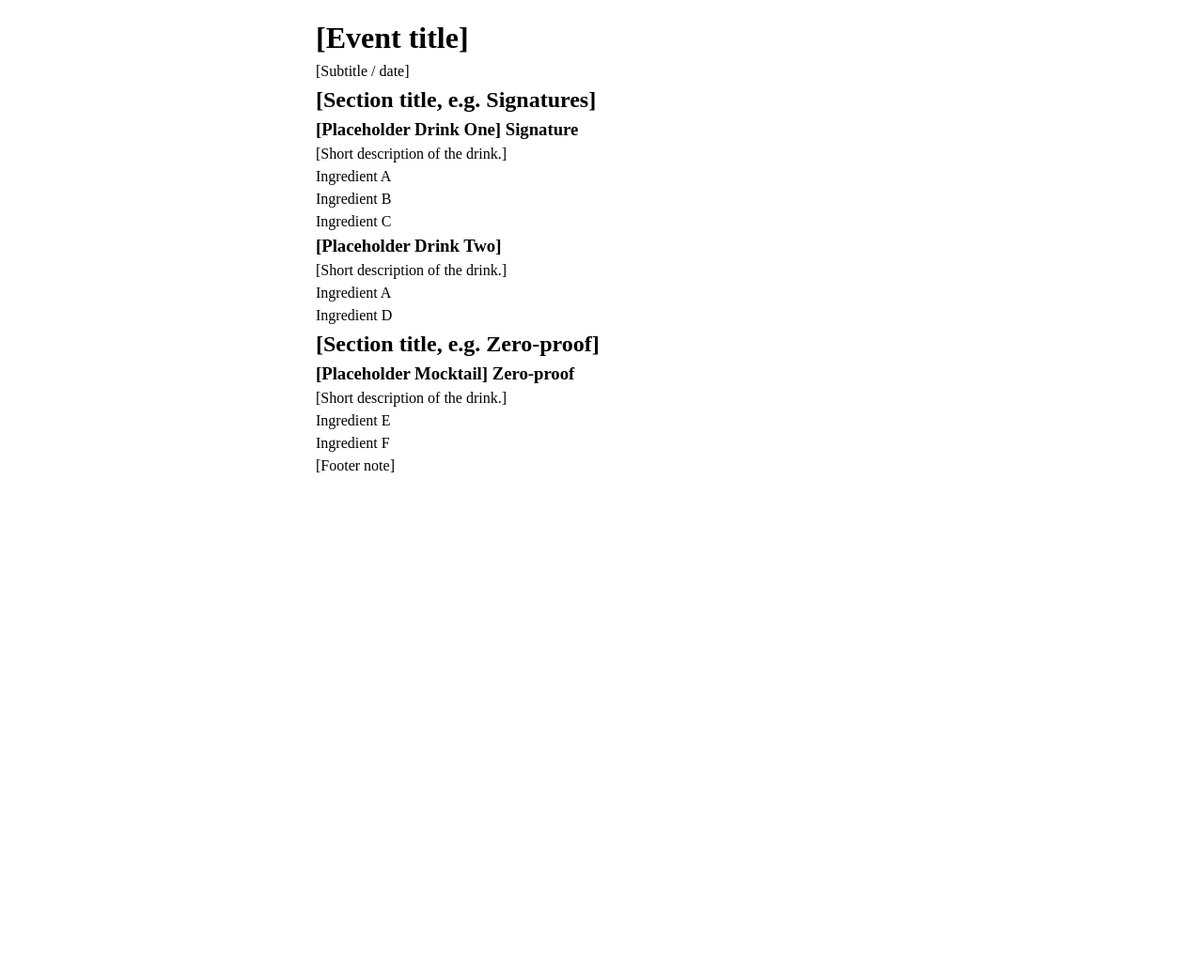
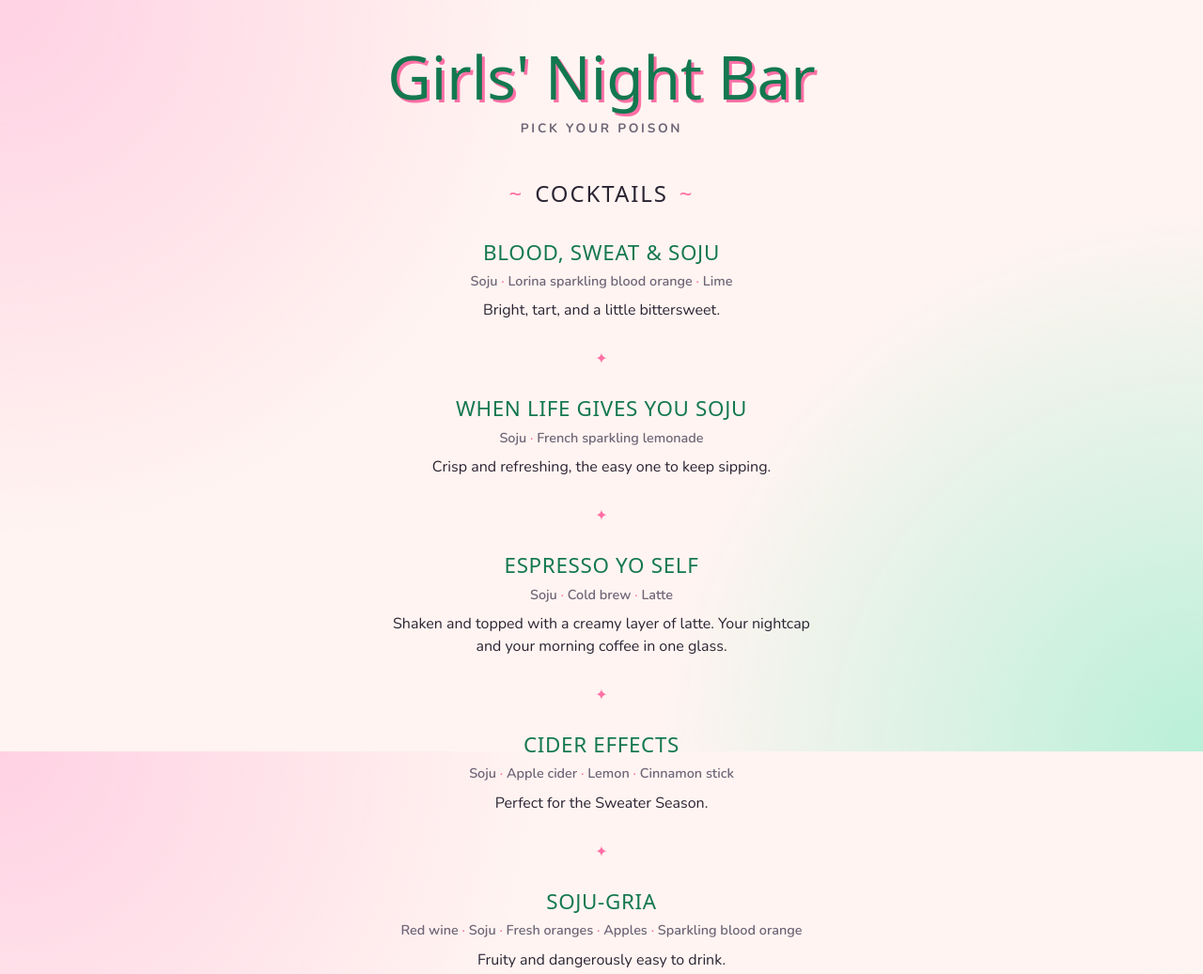
Before and after one commit to dkyung94/cocktail-menu, a plain HTML site: page index.html in a window 1280 px wide. Shown: the top 1037 px of the page at 94% size. Before the commit the page ends 800 px from the top, so only its background shows below. Drawn offline with nearby package versions, Linux system fonts and the light colour scheme; a web font is replaced by a local one.

Commit message:
Add real cocktail list and playful soju-pop design
Co-Authored-By: Claude Opus 5.5 <noreply@anthropic.com>

```diff
--- a/index.html
+++ b/index.html
@@ -3,19 +3,20 @@
 <head>
   <meta charset="utf-8">
   <meta name="viewport" content="width=device-width, initial-scale=1">
-  <!-- PLACEHOLDER: page title shown in the browser tab -->
-  <title>Cocktail Menu</title>
-  <!-- PLACEHOLDER: short description (used by link previews) -->
+  <title>Girls' Night Bar</title>
   <meta name="description" content="Tonight's cocktail menu">
+
+  <link rel="preconnect" href="https://fonts.googleapis.com">
+  <link rel="preconnect" href="https://fonts.gstatic.com" crossorigin>
+  <link rel="stylesheet" href="https://fonts.googleapis.com/css2?family=Bagel+Fat+One&family=Nunito:wght@400;600;700&display=swap">
+
   <link rel="stylesheet" href="styles.css">
   <script src="menu.js" defer></script>
 </head>
 <body>
   <header class="site-header">
-    <!-- PLACEHOLDER: event name / heading -->
-    <h1>[Event title]</h1>
-    <!-- PLACEHOLDER: optional subtitle, date, host names -->
-    <p class="tagline">[Subtitle / date]</p>
+    <h1>Girls' Night Bar</h1>
+    <p class="tagline">Pick your poison</p>
   </header>
 
   <main>
@@ -26,8 +27,7 @@
   </main>
 
   <footer class="site-footer">
-    <!-- PLACEHOLDER: footer note (e.g. "Ask the bartender for anything off-menu") -->
-    <p>[Footer note]</p>
+    <p>Cheers! 🥂</p>
   </footer>
 </body>
 </html>
--- a/menu.js
+++ b/menu.js
@@ -6,29 +6,38 @@
 const MENU = {
   sections: [
     {
-      title: "[Section title, e.g. Signatures]",
+      title: "Cocktails",
       drinks: [
         {
-          name: "[Placeholder Drink One]",
-          ingredients: ["Ingredient A", "Ingredient B", "Ingredient C"],
-          description: "[Short description of the drink.]",
-          tag: "Signature",
+          name: "Blood, Sweat & Soju",
+          ingredients: ["Soju", "Lorina sparkling blood orange", "Lime"],
+          description: "Bright, tart, and a little bittersweet.",
         },
         {
-          name: "[Placeholder Drink Two]",
-          ingredients: ["Ingredient A", "Ingredient D"],
-          description: "[Short description of the drink.]",
+          name: "When Life Gives You Soju",
+          ingredients: ["Soju", "French sparkling lemonade"],
+          description: "Crisp and refreshing, the easy one to keep sipping.",
         },
-      ],
-    },
-    {
-      title: "[Section title, e.g. Zero-proof]",
-      drinks: [
         {
-          name: "[Placeholder Mocktail]",
-          ingredients: ["Ingredient E", "Ingredient F"],
-          description: "[Short description of the drink.]",
-          tag: "Zero-proof",
+          name: "Espresso Yo Self",
+          ingredients: ["Soju", "Cold brew", "Latte"],
+          description:
+            "Shaken and topped with a creamy layer of latte. Your nightcap and your morning coffee in one glass.",
+        },
+        {
+          name: "Cider Effects",
+          ingredients: ["Soju", "Apple cider", "Lemon", "Cinnamon stick"],
+          description: "Perfect for the Sweater Season.",
+        },
+        {
+          name: "Soju-gria",
+          ingredients: ["Red wine", "Soju", "Fresh oranges", "Apples", "Sparkling blood orange"],
+          description: "Fruity and dangerously easy to drink.",
+        },
+        {
+          name: "Piña Seoulada",
+          ingredients: ["Soju", "Pineapple", "Coconut water", "Sparkling lemonade"],
+          description: "Light and tropical.",
         },
       ],
     },
@@ -60,8 +69,8 @@ function renderDrink(drink) {
   return `
     <li class="drink">
       <h3 class="drink-name">${escapeHTML(drink.name)} ${tag}</h3>
+      <ul class="drink-ingredients" aria-label="Ingredients">${ingredients}</ul>
       <p class="drink-description">${escapeHTML(drink.description)}</p>
-      <ul class="drink-ingredients" aria-label="Ingredients">${ingredients}</ul>
     </li>`;
 }
 
--- a/styles.css
+++ b/styles.css
@@ -1,16 +1,19 @@
 /* ==========================================================================
-   Design tokens — uncomment and fill in when you design the site.
+   Design tokens: change these to re-theme the whole menu.
    ========================================================================== */
 :root {
-  /* --color-bg: ; */
-  /* --color-text: ; */
-  /* --color-muted: ; */
-  /* --color-accent: ; */
-  /* --color-tag-bg: ; */
-  /* --color-tag-text: ; */
+  --color-bg: #fff4f1;       /* blush cream */
+  --color-text: #2a2433;
+  --color-muted: #6e6577;    /* ingredients, tagline */
+  --color-accent: #13784f;   /* soju-bottle green (drink names, title) */
+  --color-pop: #ff6fa5;      /* pink, decoration only (not for small text) */
+  --color-mint: #b9f0d7;     /* background blob */
+  --color-blush: #ffd1e3;    /* background blob */
+  --color-tag-bg: var(--color-pop);
+  --color-tag-text: #fff;
 
-  /* --font-body: ; */
-  /* --font-heading: ; */
+  --font-heading: "Bagel Fat One", system-ui, sans-serif;
+  --font-body: "Nunito", system-ui, sans-serif;
 }
 
 /* ==========================================================================
@@ -46,17 +49,146 @@ ol {
 /* ==========================================================================
    Base layout (mobile-first)
    ========================================================================== */
+html {
+  background-color: var(--color-bg);
+  background-image:
+    radial-gradient(circle at 0% 0%, var(--color-blush) 0, transparent 45vmax),
+    radial-gradient(circle at 100% 100%, var(--color-mint) 0, transparent 45vmax);
+  background-attachment: fixed;
+}
+
 body {
   min-height: 100vh;
   max-width: 40rem;  /* readable line length on larger screens */
   margin: 0 auto;
-  padding: 1rem;
+  padding: 3rem 1.25rem 2.5rem;
   line-height: 1.5;
+  font-family: var(--font-body);
+  color: var(--color-text);
+  text-align: center;
 }
 
 /* ==========================================================================
-   Your styles go below.
-   Class hooks rendered by menu.js:
-     .menu-section, .menu-section-title, .drink-list,
-     .drink, .drink-name, .drink-tag, .drink-description, .drink-ingredients
+   Header
    ========================================================================== */
+.site-header {
+  margin-bottom: 2.5rem;
+}
+
+.site-header h1 {
+  font-family: var(--font-heading);
+  font-weight: 400;
+  font-size: clamp(2.5rem, 12vw, 4rem);
+  line-height: 1.05;
+  color: var(--color-accent);
+  text-shadow: 3px 3px 0 var(--color-pop);
+}
+
+.tagline {
+  margin-top: 0.75rem;
+  font-size: 0.85rem;
+  font-weight: 700;
+  letter-spacing: 0.2em;
+  text-transform: uppercase;
+  color: var(--color-muted);
+}
+
+/* ==========================================================================
+   Menu
+   ========================================================================== */
+.menu-section + .menu-section {
+  margin-top: 3rem;
+}
+
+.menu-section-title {
+  margin-bottom: 2rem;
+  font-family: var(--font-heading);
+  font-weight: 400;
+  font-size: 1.5rem;
+  letter-spacing: 0.08em;
+  text-transform: uppercase;
+}
+
+.menu-section-title::before,
+.menu-section-title::after {
+  content: "~";
+  margin: 0 0.5em;
+  color: var(--color-pop);
+}
+
+.drink + .drink::before {
+  content: "✦";
+  display: block;
+  margin: 1.75rem 0;
+  font-size: 1rem;
+  color: var(--color-pop);
+}
+
+.drink-name {
+  font-family: var(--font-heading);
+  font-weight: 400;
+  font-size: 1.4rem;
+  line-height: 1.2;
+  letter-spacing: 0.03em;
+  text-transform: uppercase;
+  color: var(--color-accent);
+}
+
+.drink-ingredients {
+  margin-top: 0.4rem;
+  font-size: 0.9rem;
+  font-weight: 600;
+  color: var(--color-muted);
+}
+
+.drink-ingredients li {
+  display: inline;
+}
+
+.drink-ingredients li + li::before {
+  content: " · ";
+  color: var(--color-pop);
+}
+
+.drink-description {
+  max-width: 28rem;
+  margin: 0.5rem auto 0;
+}
+
+/* Optional tag pill (add `tag: "..."` to a drink in menu.js) */
+.drink-tag {
+  display: inline-block;
+  margin-left: 0.35em;
+  padding: 0.15em 0.6em;
+  border-radius: 999px;
+  vertical-align: middle;
+  font-family: var(--font-body);
+  font-size: 0.7rem;
+  font-weight: 700;
+  letter-spacing: 0.08em;
+  background: var(--color-tag-bg);
+  color: var(--color-tag-text);
+}
+
+/* ==========================================================================
+   Footer
+   ========================================================================== */
+.site-footer {
+  margin-top: 3rem;
+  font-weight: 700;
+  color: var(--color-muted);
+}
+
+/* ==========================================================================
+   Motion
+   ========================================================================== */
+@media (prefers-reduced-motion: no-preference) {
+  .menu {
+    animation: fade-up 0.6s ease-out both;
+  }
+
+  @keyframes fade-up {
+    from { opacity: 0; transform: translateY(8px); }
+    to   { opacity: 1; transform: none; }
+  }
+}
```
